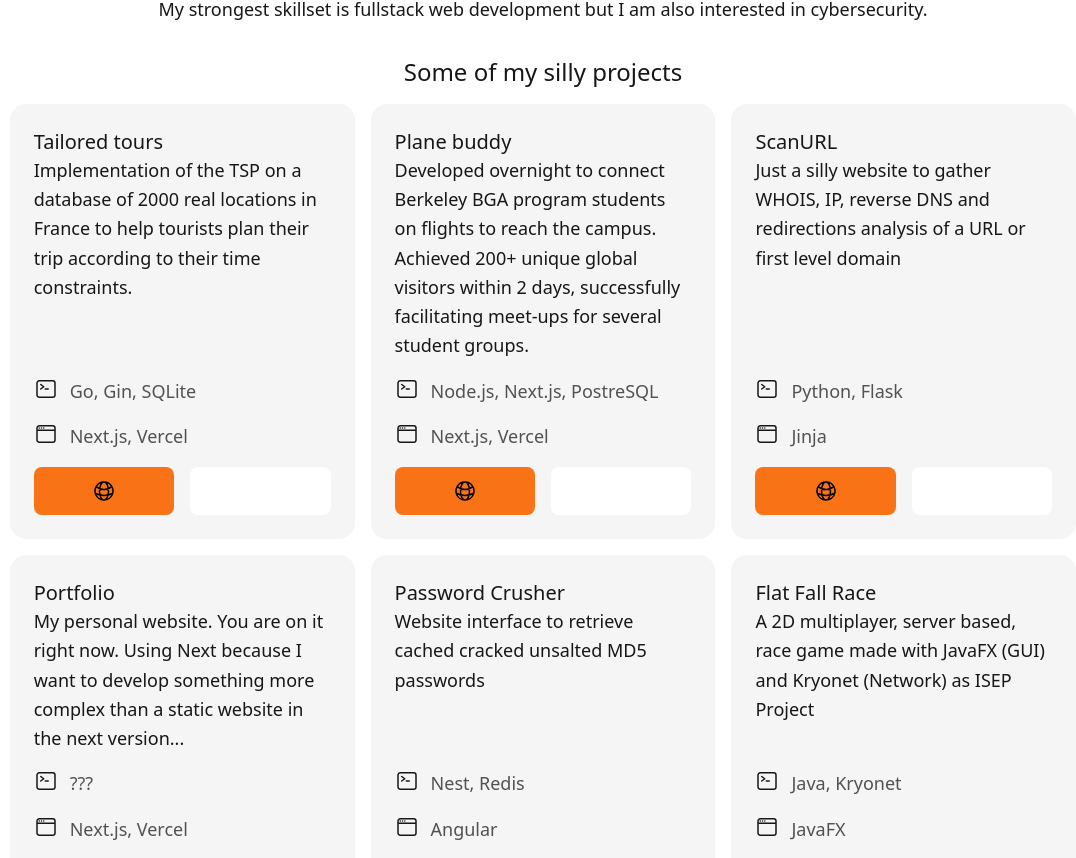
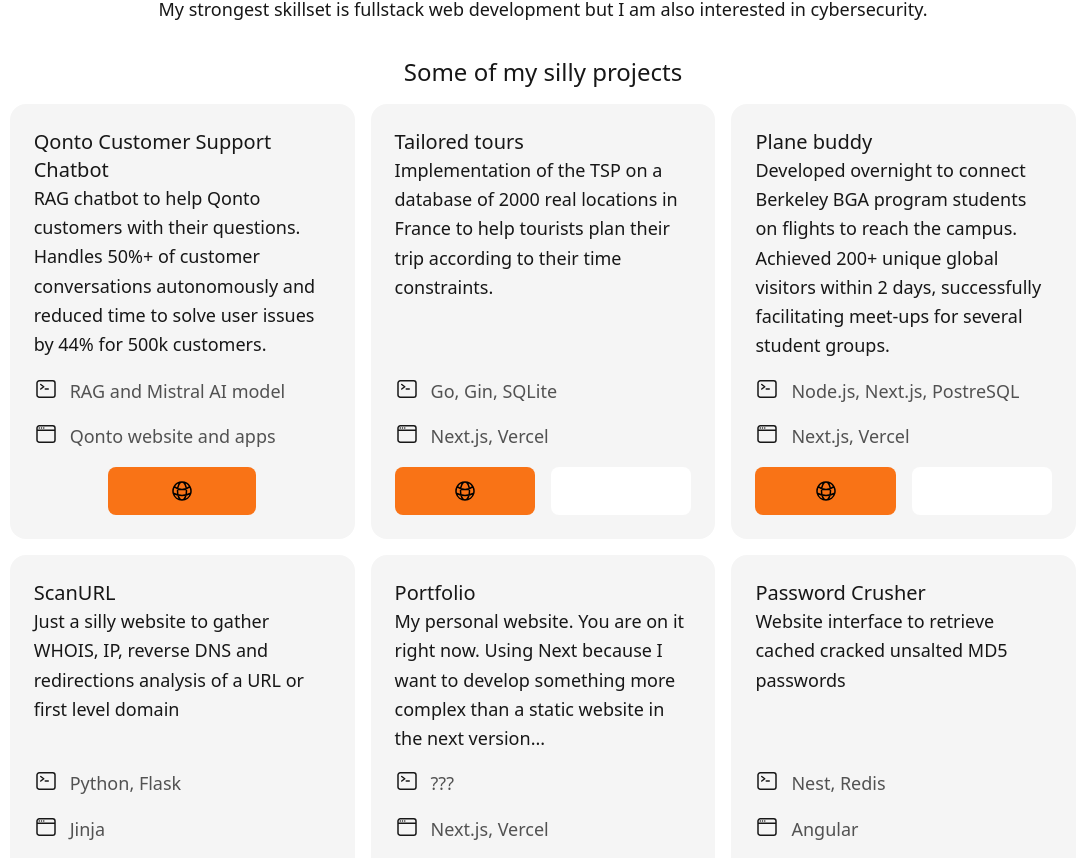
Before and after one commit to tchardonnens/portfolio, a Next.js app: page / in a window 1280 px wide. Shown: the part 836-1694 px from the top of the page, without its empty margins (97-1173 px from the left). Built offline with nearby package versions, Linux system fonts and the light colour scheme; some icons are missing.

Commit message:
add qonto cs chatbot medium article

```diff
--- a/pages/index.tsx
+++ b/pages/index.tsx
@@ -81,6 +81,13 @@
           <section className="text-lg leading-relaxed space-y-4 mt-8">
             <h2 className='text-2xl text-center'>Some of my silly projects</h2>
             <div className='grid grid-cols-1 md:grid-cols-2 lg:grid-cols-3 gap-4'>
+
+              <Card title="Qonto Customer Support Chatbot"
+                description="RAG chatbot to help Qonto customers with their questions. Handles 50%+ of customer conversations autonomously and reduced time to solve user issues by 44% for 500k customers."
+                linkProd='https://medium.com/qonto-way/meet-qontos-new-genai-chatbot-faster-smarter-and-ready-to-serve-with-mistral-s-power-e5fde2684e46'
+                backendStack='RAG and Mistral AI model'
+                frontendStack='Qonto website and apps'>
+              </Card>
 
               <Card title="Tailored tours"
                 description="Implementation of the TSP on a database of 2000 real locations in France to help tourists plan their trip according to their time constraints."
```
